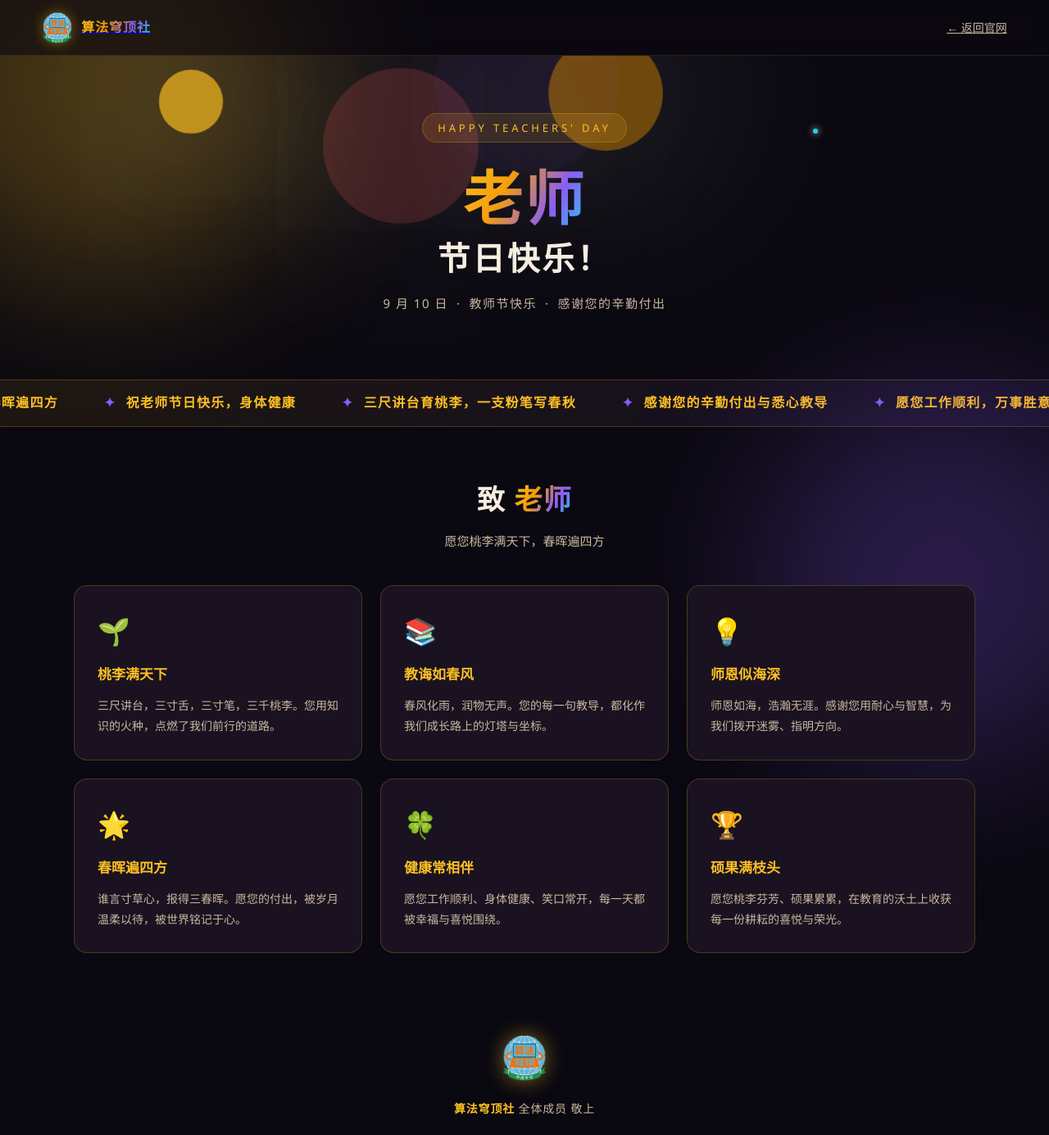
After one commit to CHliulongjie/longjieruankong.top, a Flask app: page /teacher in a window 1280 px wide. The commit adds this page. Shown: the whole page at 82% size. Run offline with Flask 3, Linux system fonts and the light colour scheme.

Commit message:
feat: 官网去掉视频改纯CSS动画展示卡(解决卡顿)+新增教师节祝福页(/teacher?name=老师名,滚动祝福条+烟花动画,社团logo)

```diff
--- a/app.py
+++ b/app.py
@@ -1853,6 +1853,14 @@ def club_assets_page():
     return render_template('club_assets.html')
 
 
+@app.route('/teacher')
+def teacher_day_page():
+    """教师节祝福页，URL 参数 ?name=李老师 或 ?site=李老师"""
+    # 兼容 name / site 两个参数名，默认"老师"
+    teacher_name = request.args.get('name', '').strip() or request.args.get('site', '').strip() or '老师'
+    return render_template('teacher_day.html', teacher_name=teacher_name)
+
+
 # ==================== 社团官网：加入我们 + 报名管理 ====================
 
 @app.route('/join')
--- /dev/null
+++ b/templates/teacher_day.html
@@ -0,0 +1,261 @@
+<!DOCTYPE html>
+<html lang="zh-CN">
+<head>
+    <meta charset="UTF-8">
+    <meta name="viewport" content="width=device-width, initial-scale=1.0">
+    <title>{{ teacher_name }} · 教师节快乐</title>
+    <link rel="icon" href="/static/club/logo.png">
+    <style>
+        :root{
+            --bg:#0a0810;
+            --bg-soft:#120d1a;
+            --card:#1a1220;
+            --card-border:rgba(251,191,36,.22);
+            --text:#f5ede0;
+            --text-dim:#c9b8a0;
+            --gold:#fbbf24;
+            --gold-deep:#f59e0b;
+            --cyan:#22d3ee;
+            --blue:#3b82f6;
+            --violet:#8b5cf6;
+            --grad:linear-gradient(120deg,#fbbf24 0%,#f59e0b 35%,#8b5cf6 70%,#22d3ee 100%);
+        }
+        *{margin:0;padding:0;box-sizing:border-box}
+        html{scroll-behavior:smooth}
+        body{
+            background:var(--bg);
+            color:var(--text);
+            font-family:"Segoe UI","PingFang SC","Microsoft YaHei",system-ui,sans-serif;
+            line-height:1.7;
+            overflow-x:hidden;
+            min-height:100vh;
+            position:relative;
+        }
+        /* 背景光晕 */
+        body::before,body::after{
+            content:"";position:fixed;border-radius:50%;filter:blur(100px);opacity:.25;pointer-events:none;z-index:0;
+        }
+        body::before{width:500px;height:500px;background:var(--gold);top:-150px;left:-120px}
+        body::after{width:460px;height:460px;background:var(--violet);bottom:-140px;right:-100px}
+        .container{width:min(1100px,92%);margin:0 auto;position:relative;z-index:2}
+
+        /* ===== HEADER ===== */
+        .site-header{
+            position:relative;z-index:10;height:68px;
+            display:flex;align-items:center;justify-content:space-between;
+            padding:0 4%;
+            border-bottom:1px solid rgba(251,191,36,.12);
+            background:rgba(10,8,16,.6);backdrop-filter:blur(10px);
+        }
+        .brand{display:flex;align-items:center;gap:10px}
+        .brand img{width:38px;height:38px;border-radius:9px;filter:drop-shadow(0 0 8px rgba(251,191,36,.4))}
+        .brand-name{font-size:16px;font-weight:800;letter-spacing:.06em;background:var(--grad);-webkit-background-clip:text;background-clip:text;color:transparent}
+        .back-link{font-size:14px;color:var(--text-dim);transition:color .25s}
+        .back-link:hover{color:var(--gold)}
+
+        /* ===== HERO ===== */
+        .hero{
+            text-align:center;
+            padding:70px 0 40px;
+            position:relative;
+        }
+        .hero .badge{
+            display:inline-flex;align-items:center;gap:8px;
+            padding:6px 18px;border-radius:999px;
+            background:rgba(251,191,36,.12);border:1px solid var(--card-border);
+            color:var(--gold);font-size:13px;letter-spacing:.3em;text-transform:uppercase;margin-bottom:24px;
+        }
+        .hero h1{
+            font-size:clamp(38px,7vw,72px);
+            font-weight:900;letter-spacing:.04em;line-height:1.2;
+        }
+        .hero h1 .name{background:var(--grad);-webkit-background-clip:text;background-clip:text;color:transparent}
+        .hero h1 .small{display:block;font-size:.55em;margin-top:8px}
+        .hero .date{color:var(--text-dim);margin-top:18px;font-size:15px;letter-spacing:.1em}
+        .hero .date .dot{color:var(--gold);margin:0 10px}
+
+        /* ===== 烟花（纯CSS） ===== */
+        .fireworks{position:absolute;inset:0;overflow:hidden;pointer-events:none;z-index:1}
+        .fw{position:absolute;width:6px;height:6px;border-radius:50%;animation:fwBurst 3s ease-out infinite}
+        .fw::before,.fw::after{
+            content:"";position:absolute;top:0;left:0;width:6px;height:6px;border-radius:50%;
+        }
+        .fw1{top:15%;left:18%;background:var(--gold);animation-delay:0s}
+        .fw2{top:25%;right:22%;background:var(--cyan);animation-delay:.6s}
+        .fw3{top:8%;left:50%;background:var(--violet);animation-delay:1.2s}
+        .fw4{top:30%;left:38%;background:#f87171;animation-delay:1.8s}
+        .fw5{top:12%;right:42%;background:var(--gold-deep);animation-delay:2.4s}
+        @keyframes fwBurst{
+            0%{transform:scale(1);opacity:1;box-shadow:0 0 8px currentColor}
+            100%{transform:scale(40);opacity:0;box-shadow:0 0 40px currentColor}
+        }
+
+        /* ===== 滚动祝福条 ===== */
+        .bless-marquee{
+            margin:40px 0;
+            background:linear-gradient(90deg,rgba(251,191,36,.08),rgba(139,92,246,.08));
+            border-top:1px solid var(--card-border);
+            border-bottom:1px solid var(--card-border);
+            overflow:hidden;white-space:nowrap;padding:14px 0;
+        }
+        .bless-track{
+            display:inline-block;
+            animation:scrollLeft 38s linear infinite;
+        }
+        .bless-item{
+            display:inline-block;
+            padding:0 28px;
+            font-size:16px;font-weight:600;
+            color:var(--gold);letter-spacing:.08em;
+        }
+        .bless-item::before{content:"✦";color:var(--violet);margin-right:12px}
+        @keyframes scrollLeft{
+            0%{transform:translateX(0)}
+            100%{transform:translateX(-50%)}
+        }
+
+        /* ===== 祝福卡片 ===== */
+        .section{padding:20px 0 60px;position:relative;z-index:2}
+        .section-head{text-align:center;margin-bottom:40px}
+        .section-head h2{font-size:clamp(24px,3.2vw,34px);font-weight:800;letter-spacing:.04em}
+        .section-head h2 .grad{background:var(--grad);-webkit-background-clip:text;background-clip:text;color:transparent}
+        .section-head p{color:var(--text-dim);margin-top:10px;font-size:15px}
+        .bless-grid{
+            display:grid;grid-template-columns:repeat(auto-fit,minmax(260px,1fr));gap:22px;
+        }
+        .bless-card{
+            background:var(--card);
+            border:1px solid var(--card-border);
+            border-radius:16px;padding:28px;
+            transition:transform .25s,box-shadow .25s,border-color .25s;
+            position:relative;overflow:hidden;
+        }
+        .bless-card::before{
+            content:"";position:absolute;top:0;left:0;width:100%;height:3px;background:var(--grad);
+            transform:scaleX(0);transform-origin:left;transition:transform .4s;
+        }
+        .bless-card:hover{transform:translateY(-4px);box-shadow:0 14px 32px rgba(0,0,0,.4);border-color:var(--gold)}
+        .bless-card:hover::before{transform:scaleX(1)}
+        .bless-card .emoji{font-size:32px;margin-bottom:12px;display:block}
+        .bless-card h3{font-size:17px;font-weight:700;margin-bottom:10px;color:var(--gold)}
+        .bless-card p{color:var(--text-dim);font-size:14px;line-height:1.8}
+
+        /* ===== 署名 ===== */
+        .signature{
+            text-align:center;padding:40px 0 20px;
+        }
+        .signature img{width:56px;height:56px;border-radius:12px;margin:0 auto 14px;filter:drop-shadow(0 0 12px rgba(251,191,36,.5))}
+        .signature p{color:var(--text-dim);font-size:14px;letter-spacing:.06em}
+        .signature .org{color:var(--gold);font-weight:700}
+
+        @media(max-width:640px){
+            .hero{padding:50px 0 30px}
+            .bless-card{padding:22px}
+        }
+    </style>
+</head>
+<body>
+    <!-- ===== HEADER ===== -->
+    <header class="site-header">
+        <a href="/sfqd-club" class="brand">
+            <img src="/static/club/logo.png" alt="算法穹顶社">
+            <span class="brand-name">算法穹顶社</span>
+        </a>
+        <a href="/sfqd-club" class="back-link">← 返回官网</a>
+    </header>
+
+    <!-- ===== HERO ===== -->
+    <section class="hero">
+        <div class="fireworks">
+            <span class="fw fw1"></span>
+            <span class="fw fw2"></span>
+            <span class="fw fw3"></span>
+            <span class="fw fw4"></span>
+            <span class="fw fw5"></span>
+        </div>
+        <div class="container">
+            <div class="badge">HAPPY TEACHERS' DAY</div>
+            <h1><span class="name">{{ teacher_name }}</span>
+                <span class="small">节日快乐！</span>
+            </h1>
+            <p class="date">9 月 10 日<span class="dot">·</span>教师节快乐<span class="dot">·</span>感谢您的辛勤付出</p>
+        </div>
+    </section>
+
+    <!-- ===== 滚动祝福条 ===== -->
+    <div class="bless-marquee">
+        <div class="bless-track" id="blessTrack">
+            <!-- JS 动态填充，内容重复两遍实现无缝滚动 -->
+        </div>
+    </div>
+
+    <!-- ===== 祝福卡片 ===== -->
+    <section class="section">
+        <div class="container">
+            <div class="section-head">
+                <h2>致 <span class="grad">{{ teacher_name }}</span></h2>
+                <p>愿您桃李满天下，春晖遍四方</p>
+            </div>
+            <div class="bless-grid">
+                <div class="bless-card">
+                    <span class="emoji">🌱</span>
+                    <h3>桃李满天下</h3>
+                    <p>三尺讲台，三寸舌，三寸笔，三千桃李。您用知识的火种，点燃了我们前行的道路。</p>
+                </div>
+                <div class="bless-card">
+                    <span class="emoji">📚</span>
+                    <h3>教诲如春风</h3>
+                    <p>春风化雨，润物无声。您的每一句教导，都化作我们成长路上的灯塔与坐标。</p>
+                </div>
+                <div class="bless-card">
+                    <span class="emoji">💡</span>
+                    <h3>师恩似海深</h3>
+                    <p>师恩如海，浩瀚无涯。感谢您用耐心与智慧，为我们拨开迷雾、指明方向。</p>
+                </div>
+                <div class="bless-card">
+                    <span class="emoji">🌟</span>
+                    <h3>春晖遍四方</h3>
+                    <p>谁言寸草心，报得三春晖。愿您的付出，被岁月温柔以待，被世界铭记于心。</p>
+                </div>
+                <div class="bless-card">
+                    <span class="emoji">🍀</span>
+                    <h3>健康常相伴</h3>
+                    <p>愿您工作顺利、身体健康、笑口常开，每一天都被幸福与喜悦围绕。</p>
+                </div>
+                <div class="bless-card">
+                    <span class="emoji">🏆</span>
+                    <h3>硕果满枝头</h3>
+                    <p>愿您桃李芬芳、硕果累累，在教育的沃土上收获每一份耕耘的喜悦与荣光。</p>
+                </div>
+            </div>
+        </div>
+    </section>
+
+    <!-- ===== 署名 ===== -->
+    <div class="signature">
+        <div class="container">
+            <img src="/static/club/logo.png" alt="算法穹顶社">
+            <p><span class="org">算法穹顶社</span> 全体成员 敬上</p>
+        </div>
+    </div>
+
+    <script>
+    (function(){
+        /* 滚动祝福条：内容重复两遍实现无缝循环 */
+        const blessings = [
+            "师恩难忘，教诲永存",
+            "桃李满天下，春晖遍四方",
+            "祝老师节日快乐，身体健康",
+            "三尺讲台育桃李，一支粉笔写春秋",
+            "感谢您的辛勤付出与悉心教导",
+            "愿您工作顺利，万事胜意",
+            "春风化雨润心田，师恩似海记心间",
+            "教师节快乐，致敬最可爱的人"
+        ];
+        const track = document.getElementById('blessTrack');
+        const html = blessings.map(b => `<span class="bless-item">${b}</span>`).join('');
+        track.innerHTML = html + html; // 重复两份，配合 translateX(-50%) 无缝
+    })();
+    </script>
+</body>
+</html>
```
Also changed, not shown: templates/club_index.html (+50 -9 lines), 2 other files.
